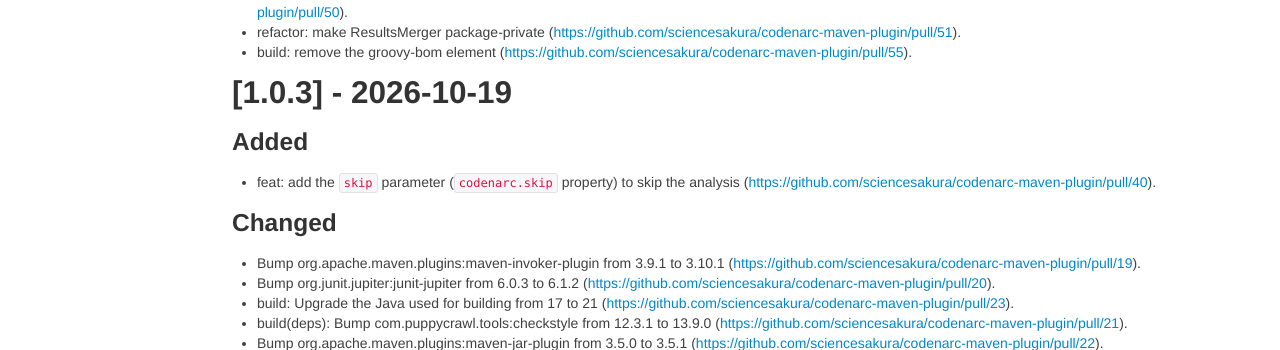
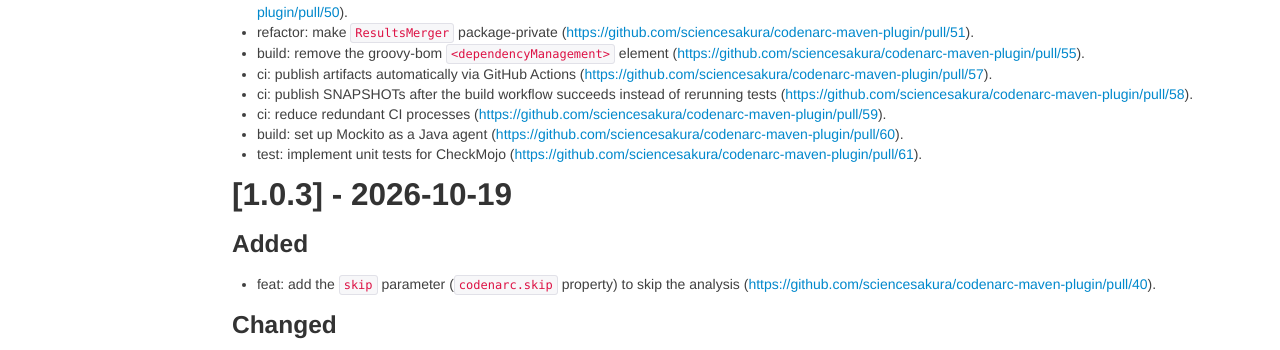
Before and after one commit to sciencesakura/codenarc-maven-plugin, a plain HTML site: page changelog.html in a window 1280 px wide. Shown: the part 444-794 px from the top of the page. Drawn offline with Linux system fonts and the light colour scheme.

Commit message:
Deploying to gh-pages from @ sciencesakura/codenarc-maven-plugin@8afefd8a23382edb4e984e2f55ad61b9dcba03eb 🚀

```diff
--- a/changelog.html
+++ b/changelog.html
@@ -70,8 +70,13 @@
 <li>build(deps-dev): Bump org.apache.maven.plugins:maven-plugin-plugin from 3.15.2 to 3.16.0 (<a href="https://github.com/sciencesakura/codenarc-maven-plugin/pull/45" class="externalLink">https://github.com/sciencesakura/codenarc-maven-plugin/pull/45</a>).</li>
 <li>build(deps-dev): bump org.sonatype.central:central-publishing-maven-plugin from 0.11.0 to 0.12.0 (<a href="https://github.com/sciencesakura/codenarc-maven-plugin/pull/48" class="externalLink">https://github.com/sciencesakura/codenarc-maven-plugin/pull/48</a>).</li>
 <li>build(deps-dev): Bump org.apache.maven.plugins:maven-plugin-report-plugin from 3.15.2 to 3.16.0 (<a href="https://github.com/sciencesakura/codenarc-maven-plugin/pull/50" class="externalLink">https://github.com/sciencesakura/codenarc-maven-plugin/pull/50</a>).</li>
-<li>refactor: make ResultsMerger package-private (<a href="https://github.com/sciencesakura/codenarc-maven-plugin/pull/51" class="externalLink">https://github.com/sciencesakura/codenarc-maven-plugin/pull/51</a>).</li>
-<li>build: remove the groovy-bom element (<a href="https://github.com/sciencesakura/codenarc-maven-plugin/pull/55" class="externalLink">https://github.com/sciencesakura/codenarc-maven-plugin/pull/55</a>).</li>
+<li>refactor: make <code>ResultsMerger</code> package-private (<a href="https://github.com/sciencesakura/codenarc-maven-plugin/pull/51" class="externalLink">https://github.com/sciencesakura/codenarc-maven-plugin/pull/51</a>).</li>
+<li>build: remove the groovy-bom <code>&lt;dependencyManagement&gt;</code> element (<a href="https://github.com/sciencesakura/codenarc-maven-plugin/pull/55" class="externalLink">https://github.com/sciencesakura/codenarc-maven-plugin/pull/55</a>).</li>
+<li>ci: publish artifacts automatically via GitHub Actions (<a href="https://github.com/sciencesakura/codenarc-maven-plugin/pull/57" class="externalLink">https://github.com/sciencesakura/codenarc-maven-plugin/pull/57</a>).</li>
+<li>ci: publish SNAPSHOTs after the build workflow succeeds instead of rerunning tests (<a href="https://github.com/sciencesakura/codenarc-maven-plugin/pull/58" class="externalLink">https://github.com/sciencesakura/codenarc-maven-plugin/pull/58</a>).</li>
+<li>ci: reduce redundant CI processes (<a href="https://github.com/sciencesakura/codenarc-maven-plugin/pull/59" class="externalLink">https://github.com/sciencesakura/codenarc-maven-plugin/pull/59</a>).</li>
+<li>build: set up Mockito as a Java agent (<a href="https://github.com/sciencesakura/codenarc-maven-plugin/pull/60" class="externalLink">https://github.com/sciencesakura/codenarc-maven-plugin/pull/60</a>).</li>
+<li>test: implement unit tests for CheckMojo (<a href="https://github.com/sciencesakura/codenarc-maven-plugin/pull/61" class="externalLink">https://github.com/sciencesakura/codenarc-maven-plugin/pull/61</a>).</li>
 </ul></section></section><section><a id="a.5B1.0.3.5D_-_2026-10-19"></a>
 <h2>[1.0.3] - 2026-10-19</h2><section><a id="Added"></a>
 <h3>Added</h3>
```
